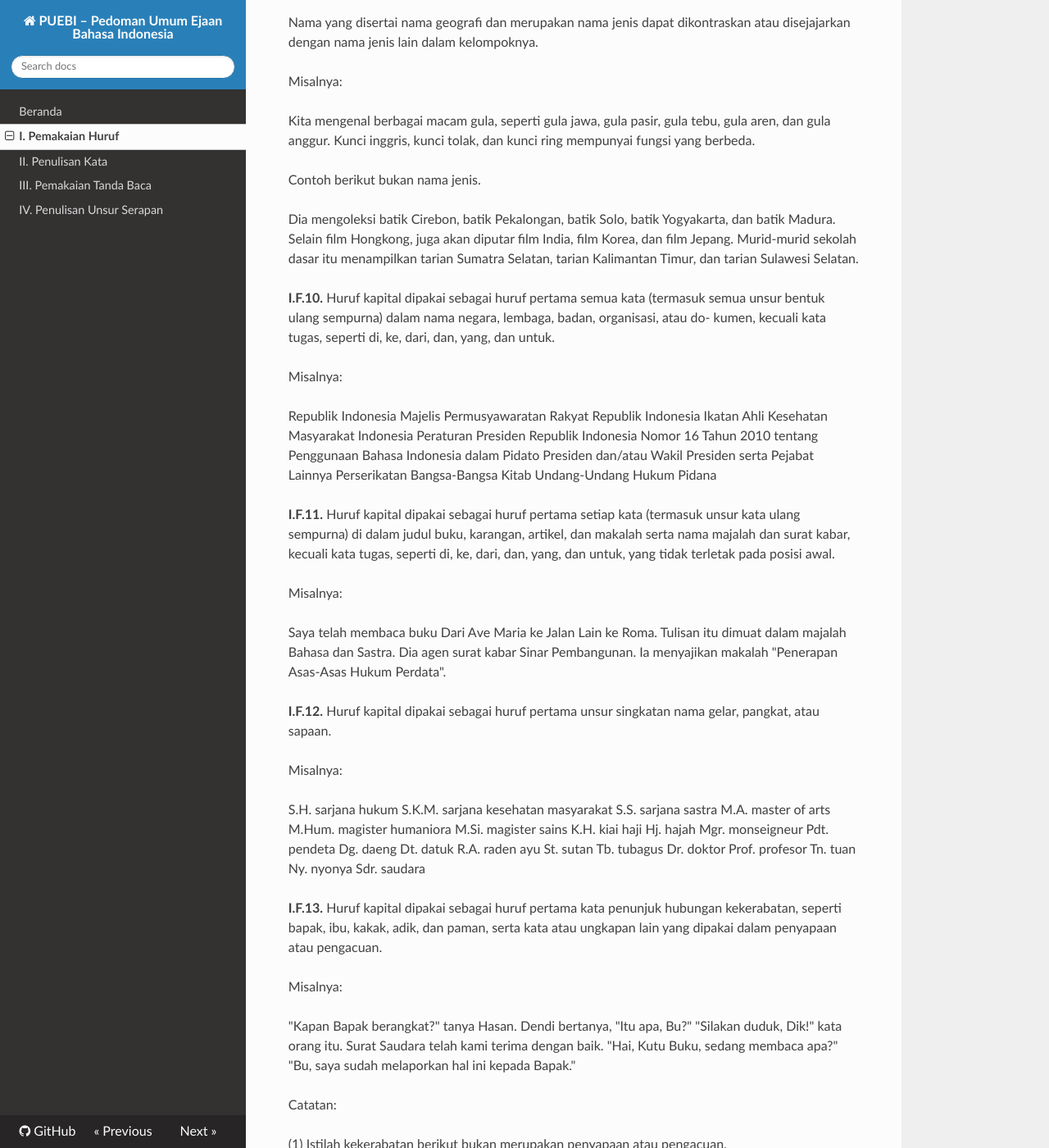
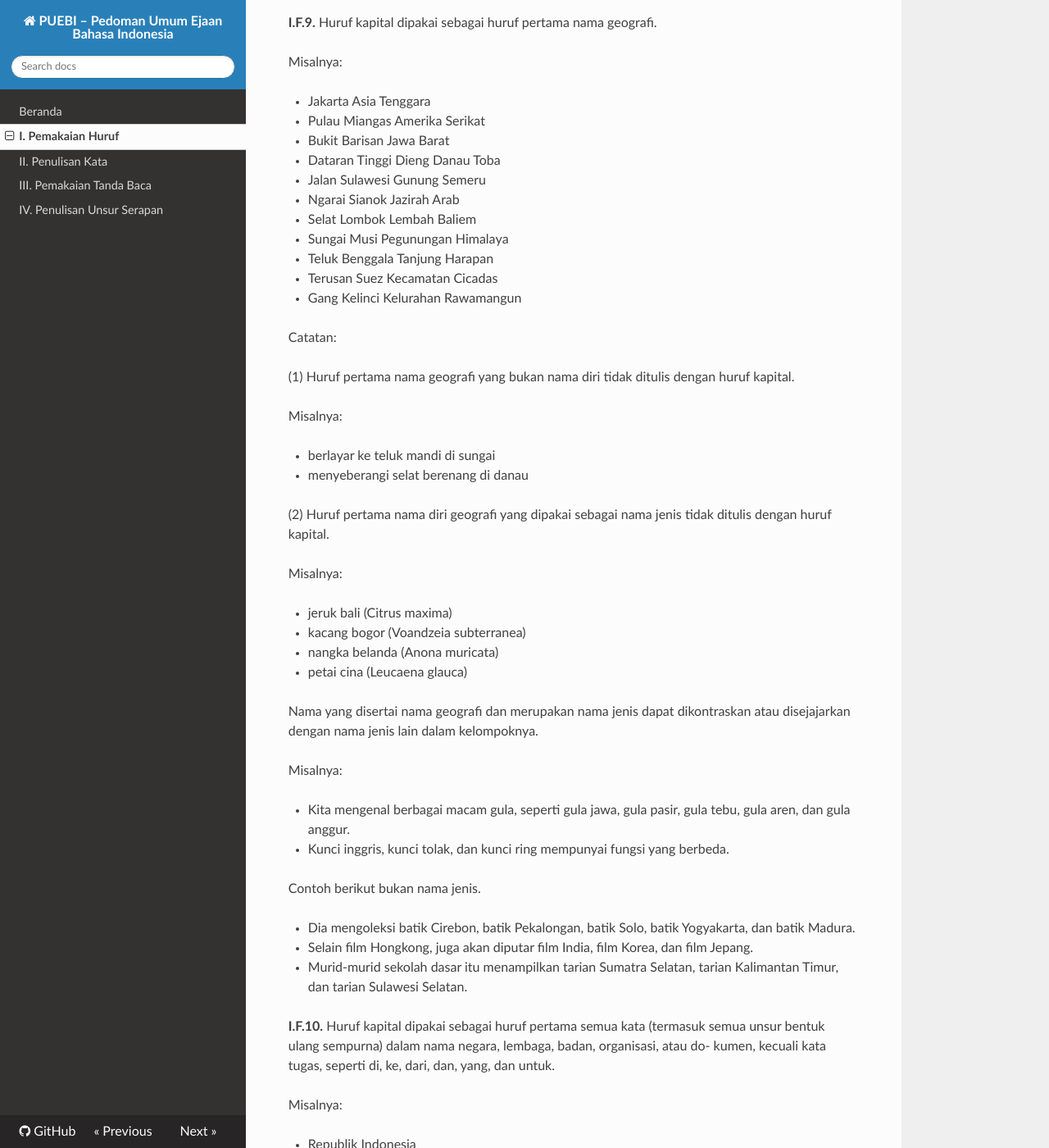
Before and after one commit to ivanlanin/puebi, an MkDocs documentation site: the page built from docs/pemakaian-huruf.md, in a window 1280 px wide and 1400 px high, scrolled down 8310 px. Shown: the whole window at 82% size. Built offline with MkDocs 1.6.1, drawn with Linux system fonts in a browser that asks for light colours; nearby versions of some CDN libraries; old or Windows-style settings are respelled for this version of MkDocs; some of the changed text lies outside the part shown.

Commit message:
Use list for all examples on chapter Pemakaian Huruf.

```diff
--- a/docs/pemakaian-huruf.md
+++ b/docs/pemakaian-huruf.md
@@ -200,58 +200,59 @@ Orang itu menasihati anaknya, "Berhati-hatilah, Nak!"
 **I.F.4.** Huruf kapital dipakai sebagai huruf pertama setiap kata nama agama, kitab suci, dan Tuhan, termasuk sebutan dan kata ganti untuk Tuhan
 
 Misalnya:
-Islam Alquran
-Kristen Alkitab
-Hindu Weda
-Allah
-Tuhan
-Allah akan menunjukkan jalan kepada hamba-Nya.
-Ya, Tuhan, bimbinglah hamba-Mu ke jalan yang Engkau beri rahmat.
+
+- Islam Alquran
+- Kristen Alkitab
+- Hindu Weda
+- Allah
+- Tuhan
+- Allah akan menunjukkan jalan kepada hamba-Nya.
+- Ya, Tuhan, bimbinglah hamba-Mu ke jalan yang Engkau beri rahmat.
 
 **I.F.5.a.** Huruf kapital dipakai sebagai huruf pertama unsur nama gelar kehormatan, keturunan, keagamaan, atau akademik yang diikuti nama orang, termasuk gelar akademik yang mengikuti nama orang.
 
 Misalnya:
 
-Sultan Hasanuddin
-Mahaputra Yamin
-Haji Agus Salim
-Imam Hambali
-Nabi Ibrahim
-Raden Ajeng Kartini
-Doktor Mohammad Hatta
-Agung Permana, Sarjana Hukum
-Irwansyah, Magister Humaniora
+- Sultan Hasanuddin
+- Mahaputra Yamin
+- Haji Agus Salim
+- Imam Hambali
+- Nabi Ibrahim
+- Raden Ajeng Kartini
+- Doktor Mohammad Hatta
+- Agung Permana, Sarjana Hukum
+- Irwansyah, Magister Humaniora
 
 **I.F.5.b.** Huruf kapital dipakai sebagai huruf pertama unsur nama gelar kehormatan, keturunan, keagamaan, profesi, serta nama jabatan dan kepangkatan yang dipakai sebagai sapaan.
 
 Misalnya:
 
-Selamat datang, Yang Mulia.
-Semoga berbahagia, Sultan.
-Terima kasih, Kiai.
-Selamat pagi, Dokter.
-Silakan duduk, Prof.
-Mohon izin, Jenderal.
+- Selamat datang, Yang Mulia.
+- Semoga berbahagia, Sultan.
+- Terima kasih, Kiai.
+- Selamat pagi, Dokter.
+- Silakan duduk, Prof.
+- Mohon izin, Jenderal.
 
 **I.F.6.** Huruf kapital dipakai sebagai huruf pertama unsur nama jabatan dan pangkat yang diikuti nama orang atau yang dipakai sebagai pengganti nama orang tertentu, nama instansi, atau nama tempat.
 
 Misalnya:
 
-Wakil Presiden Adam Malik
-Perdana Menteri Nehru
-Profesor Supomo
-Laksamana Muda Udara Husein Sastranegara
-Proklamator Republik Indonesia (Soekarno-Hatta)
-Sekretaris Jenderal Kementerian Pendidikan dan Kebudayaan
-Gubernur Papua Barat
+- Wakil Presiden Adam Malik
+- Perdana Menteri Nehru
+- Profesor Supomo
+- Laksamana Muda Udara Husein Sastranegara
+- Proklamator Republik Indonesia (Soekarno-Hatta)
+- Sekretaris Jenderal Kementerian Pendidikan dan Kebudayaan
+- Gubernur Papua Barat
 
 **I.F.7.** Huruf kapital dipakai sebagai huruf pertama nama bangsa, suku bangsa, dan bahasa.
 
 Misalnya:
 
-bangsa Indonesia
-suku Dani
-bahasa Bali
+- bangsa Indonesia
+- suku Dani
+- bahasa Bali
 
 Catatan:
 
@@ -259,25 +260,26 @@ Nama bangsa, suku bangsa, dan bahasa yang dipakai sebagai bentuk dasar kata turu
 
 Misalnya:
 
-pengindonesiaan kata asing
-keinggris-inggrisan
-kejawa-jawaan
+- pengindonesiaan kata asing
+- keinggris-inggrisan
+- kejawa-jawaan
 
 **I.F.8.a.** Huruf kapital dipakai sebagai huruf pertama nama tahun, bulan, hari, dan hari besar atau hari raya.
 
 Misalnya:
-tahun Hijriah tarikh Masehi
-bulan Agustus bulan Maulid
-hari Jumat hari Galungan
-hari Lebaran hari Natal
+
+- tahun Hijriah tarikh Masehi
+- bulan Agustus bulan Maulid
+- hari Jumat hari Galungan
+- hari Lebaran hari Natal
 
 **I.F.8.b.** Huruf kapital dipakai sebagai huruf pertama unsur nama peristiwa sejarah.
 
 Misalnya:
 
-Konferensi Asia Afrika
-Perang Dunia II
-Proklamasi Kemerdekaan Indonesia
+- Konferensi Asia Afrika
+- Perang Dunia II
+- Proklamasi Kemerdekaan Indonesia
 
 Catatan:
 
@@ -285,24 +287,24 @@ Huruf pertama peristiwa sejarah yang tidak dipakai sebagai nama tidak ditulis de
 
 Misalnya:
 
-Soekarno dan Hatta memproklamasikan kemerdekaan bangsa Indonesia.
-Perlombaan senjata membawa risiko pecahnya perang dunia.
+- Soekarno dan Hatta memproklamasikan kemerdekaan bangsa Indonesia.
+- Perlombaan senjata membawa risiko pecahnya perang dunia.
 
 **I.F.9.** Huruf kapital dipakai sebagai huruf pertama nama geografi.
 
 Misalnya:
 
-Jakarta Asia Tenggara
-Pulau Miangas Amerika Serikat
-Bukit Barisan Jawa Barat
-Dataran Tinggi Dieng Danau Toba
-Jalan Sulawesi Gunung Semeru
-Ngarai Sianok Jazirah Arab
-Selat Lombok Lembah Baliem
-Sungai Musi Pegunungan Himalaya
-Teluk Benggala Tanjung Harapan
-Terusan Suez Kecamatan Cicadas
-Gang Kelinci Kelurahan Rawamangun
+- Jakarta Asia Tenggara
+- Pulau Miangas Amerika Serikat
+- Bukit Barisan Jawa Barat
+- Dataran Tinggi Dieng Danau Toba
+- Jalan Sulawesi Gunung Semeru
+- Ngarai Sianok Jazirah Arab
+- Selat Lombok Lembah Baliem
+- Sungai Musi Pegunungan Himalaya
+- Teluk Benggala Tanjung Harapan
+- Terusan Suez Kecamatan Cicadas
+- Gang Kelinci Kelurahan Rawamangun
 
 Catatan:
 
@@ -310,86 +312,86 @@ Catatan:
 
 Misalnya:
 
-berlayar ke teluk mandi di sungai
-menyeberangi selat berenang di danau
+- berlayar ke teluk mandi di sungai
+- menyeberangi selat berenang di danau
 
 (2) Huruf pertama nama diri geografi yang dipakai sebagai nama jenis tidak ditulis dengan huruf kapital.
 
 Misalnya:
 
-jeruk bali (Citrus maxima)
-kacang bogor (Voandzeia subterranea)
-nangka belanda (Anona muricata)
-petai cina (Leucaena glauca)
+- jeruk bali (Citrus maxima)
+- kacang bogor (Voandzeia subterranea)
+- nangka belanda (Anona muricata)
+- petai cina (Leucaena glauca)
 
 Nama yang disertai nama geografi dan merupakan nama jenis dapat dikontraskan atau disejajarkan dengan nama jenis lain dalam kelompoknya.
 
 Misalnya:
 
-Kita mengenal berbagai macam gula, seperti gula jawa, gula pasir, gula tebu, gula aren, dan gula anggur.
-Kunci inggris, kunci tolak, dan kunci ring mempunyai fungsi yang berbeda.
+- Kita mengenal berbagai macam gula, seperti gula jawa, gula pasir, gula tebu, gula aren, dan gula anggur.
+- Kunci inggris, kunci tolak, dan kunci ring mempunyai fungsi yang berbeda.
 
 Contoh berikut bukan nama jenis.
 
-Dia mengoleksi batik Cirebon, batik Pekalongan, batik Solo, batik Yogyakarta, dan batik Madura.
-Selain film Hongkong, juga akan diputar film India, film Korea, dan film Jepang.
-Murid-murid sekolah dasar itu menampilkan tarian Sumatra Selatan, tarian Kalimantan Timur, dan tarian Sulawesi Selatan.
+- Dia mengoleksi batik Cirebon, batik Pekalongan, batik Solo, batik Yogyakarta, dan batik Madura.
+- Selain film Hongkong, juga akan diputar film India, film Korea, dan film Jepang.
+- Murid-murid sekolah dasar itu menampilkan tarian Sumatra Selatan, tarian Kalimantan Timur, dan tarian Sulawesi Selatan.
 
 **I.F.10.** Huruf kapital dipakai sebagai huruf pertama semua kata (termasuk semua unsur bentuk ulang sempurna) dalam nama negara, lembaga, badan, organisasi, atau do- kumen, kecuali kata tugas, seperti di, ke, dari, dan, yang, dan untuk.
 
 Misalnya:
 
-Republik Indonesia
-Majelis Permusyawaratan Rakyat Republik Indonesia
-Ikatan Ahli Kesehatan Masyarakat Indonesia
-Peraturan Presiden Republik Indonesia Nomor 16 Tahun 2010 tentang Penggunaan
-Bahasa Indonesia dalam Pidato Presiden dan/atau Wakil Presiden serta Pejabat Lainnya
-Perserikatan Bangsa-Bangsa
-Kitab Undang-Undang Hukum Pidana
+- Republik Indonesia
+- Majelis Permusyawaratan Rakyat Republik Indonesia
+- Ikatan Ahli Kesehatan Masyarakat Indonesia
+- Peraturan Presiden Republik Indonesia Nomor 16 Tahun 2010 tentang Penggunaan
+- Bahasa Indonesia dalam Pidato Presiden dan/atau Wakil Presiden serta Pejabat Lainnya
+- Perserikatan Bangsa-Bangsa
+- Kitab Undang-Undang Hukum Pidana
 
 **I.F.11.** Huruf kapital dipakai sebagai huruf pertama setiap kata (termasuk unsur kata ulang sempurna) di dalam judul buku, karangan, artikel, dan makalah serta nama majalah dan surat kabar, kecuali kata tugas, seperti di, ke, dari, dan, yang, dan untuk, yang tidak terletak pada posisi awal.
 
 Misalnya:
 
-Saya telah membaca buku Dari Ave Maria ke Jalan Lain ke Roma.
-Tulisan itu dimuat dalam majalah Bahasa dan Sastra.
-Dia agen surat kabar Sinar Pembangunan.
-Ia menyajikan makalah "Penerapan Asas-Asas Hukum Perdata".
+- Saya telah membaca buku Dari Ave Maria ke Jalan Lain ke Roma.
+- Tulisan itu dimuat dalam majalah Bahasa dan Sastra.
+- Dia agen surat kabar Sinar Pembangunan.
+- Ia menyajikan makalah "Penerapan Asas-Asas Hukum Perdata".
 
 **I.F.12.** Huruf kapital dipakai sebagai huruf pertama unsur singkatan nama gelar, pangkat, atau sapaan.
 
 Misalnya:
 
-S.H. sarjana hukum
-S.K.M. sarjana kesehatan masyarakat
-S.S. sarjana sastra
-M.A. master of arts
-M.Hum. magister humaniora
-M.Si. magister sains
-K.H. kiai haji
-Hj. hajah
-Mgr. monseigneur
-Pdt. pendeta
-Dg. daeng
-Dt. datuk
-R.A. raden ayu
-St. sutan
-Tb. tubagus
-Dr. doktor
-Prof. profesor
-Tn. tuan
-Ny. nyonya
-Sdr. saudara
+- S.H. sarjana hukum
+- S.K.M. sarjana kesehatan masyarakat
+- S.S. sarjana sastra
+- M.A. master of arts
+- M.Hum. magister humaniora
+- M.Si. magister sains
+- K.H. kiai haji
+- Hj. hajah
+- Mgr. monseigneur
+- Pdt. pendeta
+- Dg. daeng
+- Dt. datuk
+- R.A. raden ayu
+- St. sutan
+- Tb. tubagus
+- Dr. doktor
+- Prof. profesor
+- Tn. tuan
+- Ny. nyonya
+- Sdr. saudara
 
 **I.F.13.** Huruf kapital dipakai sebagai huruf pertama kata penunjuk hubungan kekerabatan, seperti bapak, ibu, kakak, adik, dan paman, serta kata atau ungkapan lain yang dipakai dalam penyapaan atau pengacuan.
 
 Misalnya:
 
-"Kapan Bapak berangkat?" tanya Hasan. Dendi bertanya, "Itu apa, Bu?"
-"Silakan duduk, Dik!" kata orang itu.
-Surat Saudara telah kami terima dengan baik.
-"Hai, Kutu Buku, sedang membaca apa?"
-"Bu, saya sudah melaporkan hal ini kepada Bapak."
+- "Kapan Bapak berangkat?" tanya Hasan. Dendi bertanya, "Itu apa, Bu?"
+- "Silakan duduk, Dik!" kata orang itu.
+- Surat Saudara telah kami terima dengan baik.
+- "Hai, Kutu Buku, sedang membaca apa?"
+- "Bu, saya sudah melaporkan hal ini kepada Bapak."
 
 Catatan:
 
@@ -397,15 +399,15 @@ Catatan:
 
 Misalnya:
 
-Kita harus menghormati bapak dan ibu kita.
-Semua kakak dan adik saya sudah berkeluarga.
+- Kita harus menghormati bapak dan ibu kita.
+- Semua kakak dan adik saya sudah berkeluarga.
 
 (2) Kata ganti Anda ditulis dengan huruf awal kapital.
 
 Misalnya:
 
-Sudahkah Anda tahu?
-Siapa nama Anda?
+- Sudahkah Anda tahu?
+- Siapa nama Anda?
 
 # I.G. Huruf Miring
 
@@ -413,29 +415,29 @@ I.G.1. Huruf miring dipakai untuk menuliskan judul buku, nama majalah, atau nama
 
 Misalnya:
 
-Saya sudah membaca buku Salah Asuhan karangan Abdoel Moeis.
-Majalah Poedjangga Baroe menggelorakan semangat kebangsaan.
-Berita itu muncul dalam surat kabar Cakrawala.
-Pusat Bahasa. 2011. Kamus Besar Bahasa Indonesia Pusat Bahasa. Edisi Keempat
-(Cetakan Kedua). Jakarta: Gramedia Pustaka Utama.
+- Saya sudah membaca buku Salah Asuhan karangan Abdoel Moeis.
+- Majalah Poedjangga Baroe menggelorakan semangat kebangsaan.
+- Berita itu muncul dalam surat kabar Cakrawala.
+- Pusat Bahasa. 2011. Kamus Besar Bahasa Indonesia Pusat Bahasa. Edisi Keempat
+- (Cetakan Kedua). Jakarta: Gramedia Pustaka Utama.
 
 I.G.2. Huruf miring dipakai untuk menegaskan atau mengkhususkan huruf, bagian kata, kata, atau kelompok kata dalam kalimat.
 
 Misalnya:
 
-Huruf terakhir kata abad adalah d.
-Dia tidak diantar, tetapi mengantar.
-Dalam bab ini tidak dibahas pemakaian tanda baca.
-Buatlah kalimat dengan menggunakan ungkapan lepas tangan.
+- Huruf terakhir kata abad adalah d.
+- Dia tidak diantar, tetapi mengantar.
+- Dalam bab ini tidak dibahas pemakaian tanda baca.
+- Buatlah kalimat dengan menggunakan ungkapan lepas tangan.
 
 I.G.3. Huruf miring dipakai untuk menuliskan kata atau ungkapan dalam bahasa daerah atau bahasa asing.
 
 Misalnya:
 
-Upacara peusijuek (tepung tawar) menarik perhatian wisatawan asing yang berkunjung ke Aceh.
-Nama ilmiah buah manggis ialah Garcinia mangostana.
-Weltanschauung bermakna 'pandangan dunia'.
-Ungkapan bhinneka tunggal ika dijadikan semboyan negara Indonesia.
+- Upacara peusijuek (tepung tawar) menarik perhatian wisatawan asing yang berkunjung ke Aceh.
+- Nama ilmiah buah manggis ialah Garcinia mangostana.
+- Weltanschauung bermakna 'pandangan dunia'.
+- Ungkapan bhinneka tunggal ika dijadikan semboyan negara Indonesia.
 
 Catatan:
 
@@ -449,8 +451,8 @@ I.H.1. Huruf tebal dipakai untuk menegaskan bagian tulisan yang sudah ditulis mi
 
 Misalnya:
 
-Huruf dh, seperti pada kata Ramadhan, tidak terdapat dalam Ejaan Bahasa Indonesia yang Disempurnakan.
-Kata et dalam ungkapan ora et labora berarti 'dan'.
+- Huruf dh, seperti pada kata Ramadhan, tidak terdapat dalam Ejaan Bahasa Indonesia yang Disempurnakan.
+- Kata et dalam ungkapan ora et labora berarti 'dan'.
 
 I.H.2. Huruf tebal dapat dipakai untuk menegaskan bagian- bagian karangan, seperti judul buku, bab, atau subbab.
 
```
